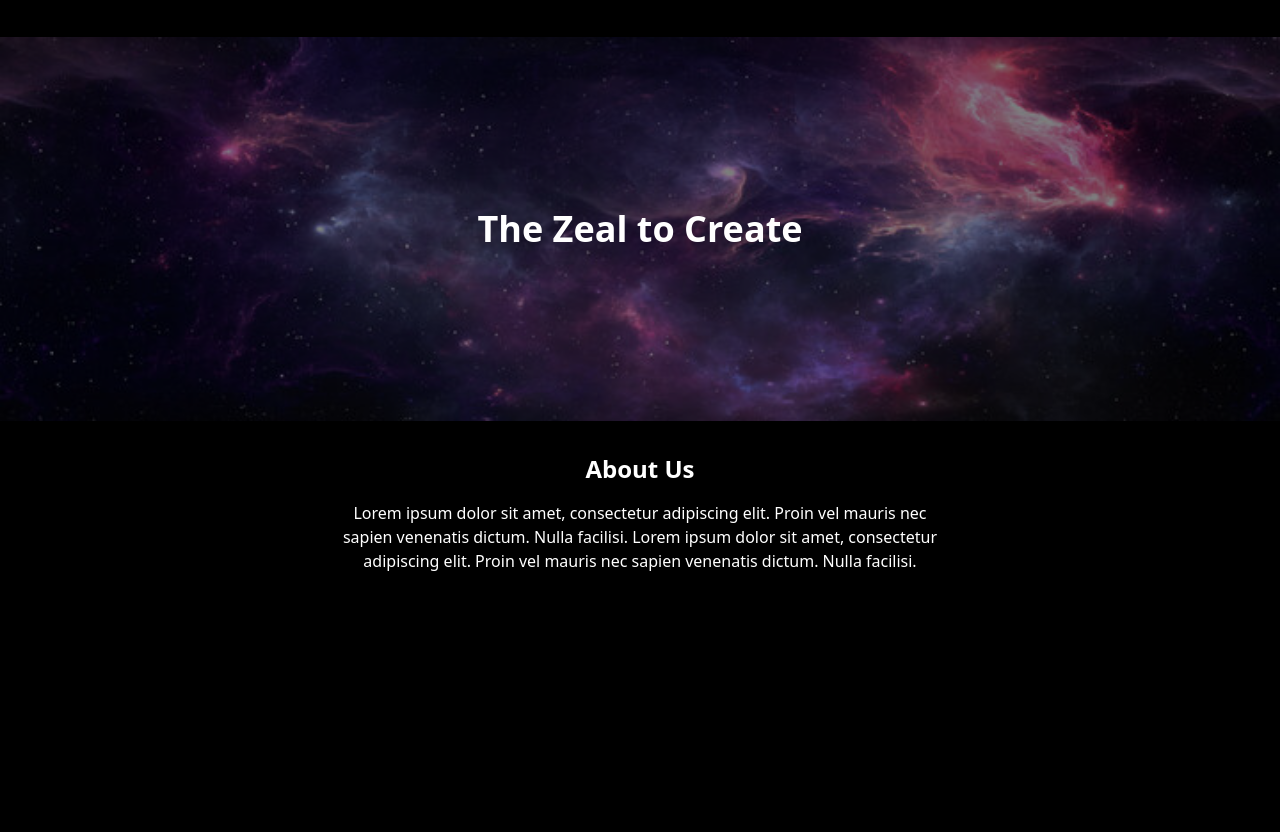
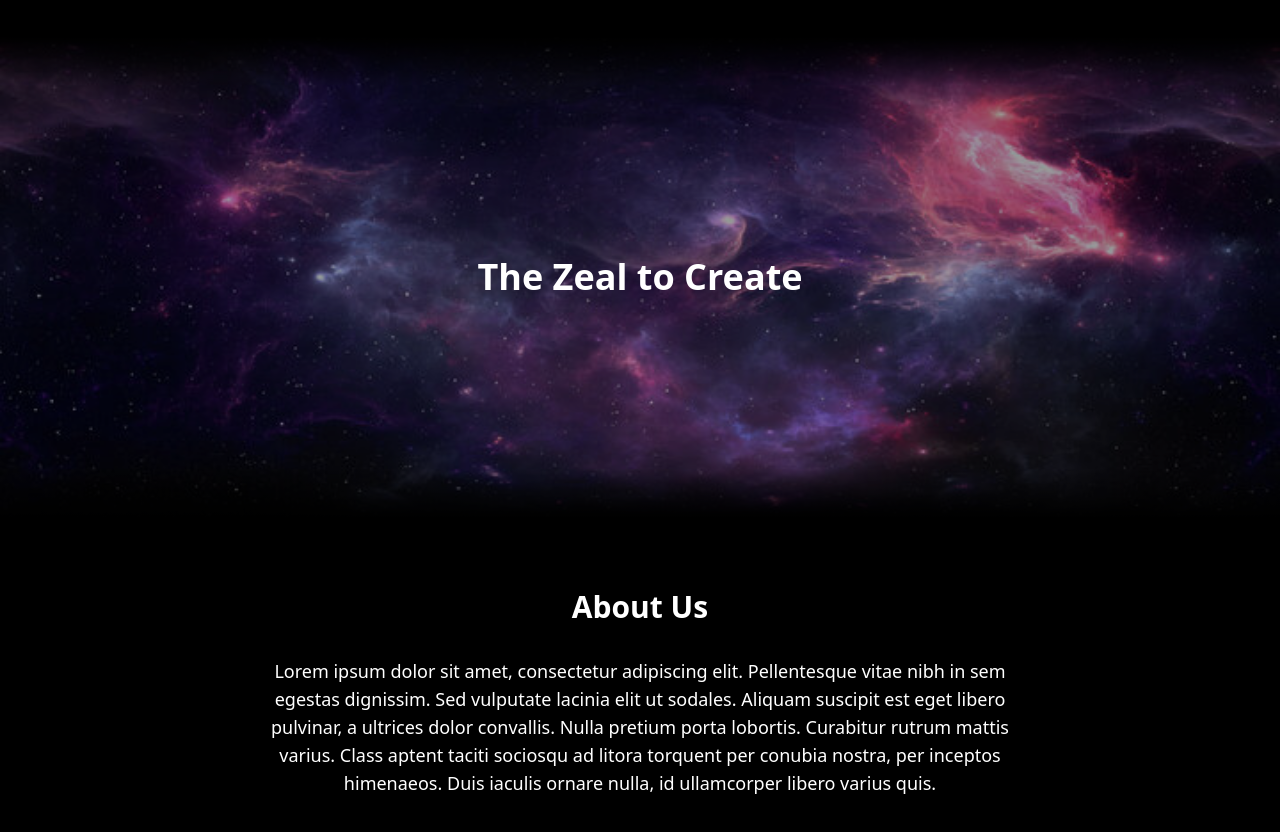
Before and after one commit to Ray1457/junoon, a plain HTML site: page index.html in a window 1280 px wide. Shown: the part 106-938 px from the top of the page. Before the commit the page ends 800 px from the top, so only its background shows below. Drawn offline with nearby package versions, Linux system fonts and the light colour scheme.

Commit message:
Add files via upload

```diff
--- a/index.html
+++ b/index.html
@@ -5,6 +5,20 @@
     <meta name="viewport" content="width=device-width, initial-scale=1.0">
     <title>Junoon</title>
     <script src="https://cdn.tailwindcss.com"></script>
+    <style>
+        .banner::before {
+            content: '';
+            position: absolute;
+            inset: 0;
+            background: linear-gradient(to bottom, black, transparent 10%);
+        }
+        .banner::after {
+            content: '';
+            position: absolute;
+            inset: 0;
+            background: linear-gradient(to top, black, transparent 10%);
+        }
+    </style>
 </head>
 <body class="bg-black">
     <!-- Header -->
@@ -21,17 +35,19 @@
 
     <!-- Banner -->
     <section class="relative">
-        <img src="sample banner.jpeg" alt="Event Banner" class="w-full h-96 object-cover ">
-        <div class="absolute inset-0 flex items-center justify-center bg-black bg-opacity-50">
+        <div class="banner">
+            <img src="sample banner.jpeg" alt="Event Banner" class="w-full h-[60vh] object-cover ">
+        </div>
+        <div class="absolute inset-0 flex items-center justify-center bg-black bg-opacity-40">
 
             <h1 class="text-4xl text-white font-bold">The Zeal to Create</h1>
         </div>
     </section>
 
     <!-- About Us Section -->
-    <section class="p-8 text-white text-center">
-        <h2 class="text-2xl font-bold mb-4">About Us</h2>
-        <p class=" mb-4 max-w-[65ch] mx-auto">Lorem ipsum dolor sit amet, consectetur adipiscing elit. Proin vel mauris nec sapien venenatis dictum. Nulla facilisi. Lorem ipsum dolor sit amet, consectetur adipiscing elit. Proin vel mauris nec sapien venenatis dictum. Nulla facilisi.</p>
+    <section class="p-8 text-white text-center my-10">
+        <h2 class="text-3xl font-bold mb-8">About Us</h2>
+        <p class=" mb-4 max-w-[60vw] mx-auto text text-lg">Lorem ipsum dolor sit amet, consectetur adipiscing elit. Pellentesque vitae nibh in sem egestas dignissim. Sed vulputate lacinia elit ut sodales. Aliquam suscipit est eget libero pulvinar, a ultrices dolor convallis. Nulla pretium porta lobortis. Curabitur rutrum mattis varius. Class aptent taciti sociosqu ad litora torquent per conubia nostra, per inceptos himenaeos. Duis iaculis ornare nulla, id ullamcorper libero varius quis.</p>
     </section>
 </body>
 </html>
```
